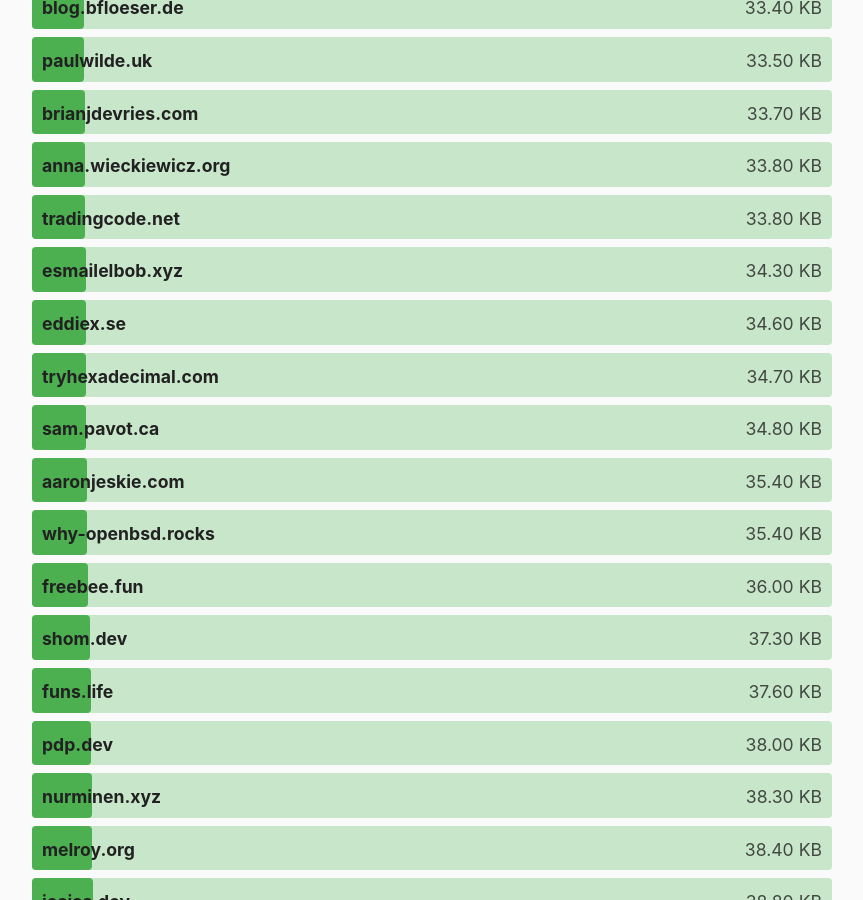
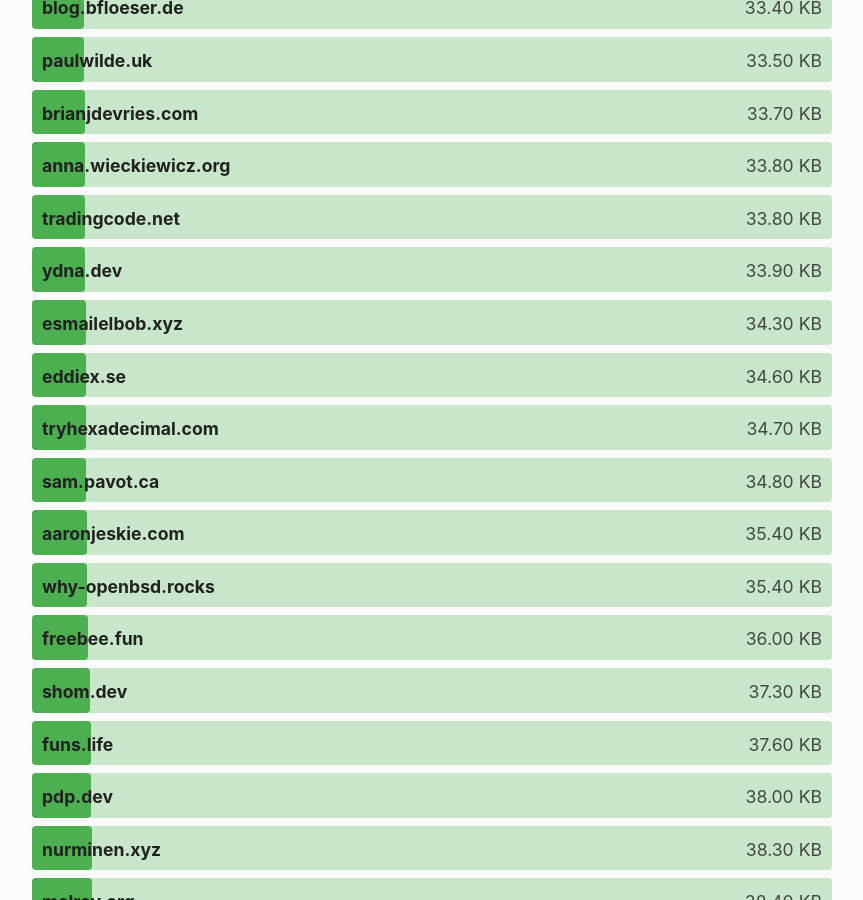
Before and after one commit to kevquirk/512kb.club, a Jekyll site: the page built from index.md, in a window 1280 px wide and 900 px high, scrolled down 10369 px. Shown: the whole window, without its empty margins (208-1071 px from the left). Built offline with Jekyll 4.4.1, drawn with Linux system fonts in a browser that asks for light colours.

Commit message:
Update sites.yml
add ydna.dev

```diff
--- a/_data/sites.yml
+++ b/_data/sites.yml
@@ -2493,6 +2493,11 @@
   size: 475
   last_checked: 2022-05-15
 
+- domain: ydna.dev
+  url: https://ydna.dev/
+  size: 33.9
+  last_checked: 2022-08-26
+
 - domain: yne.fr
   url: https://yne.fr/
   size: 4.5
```
